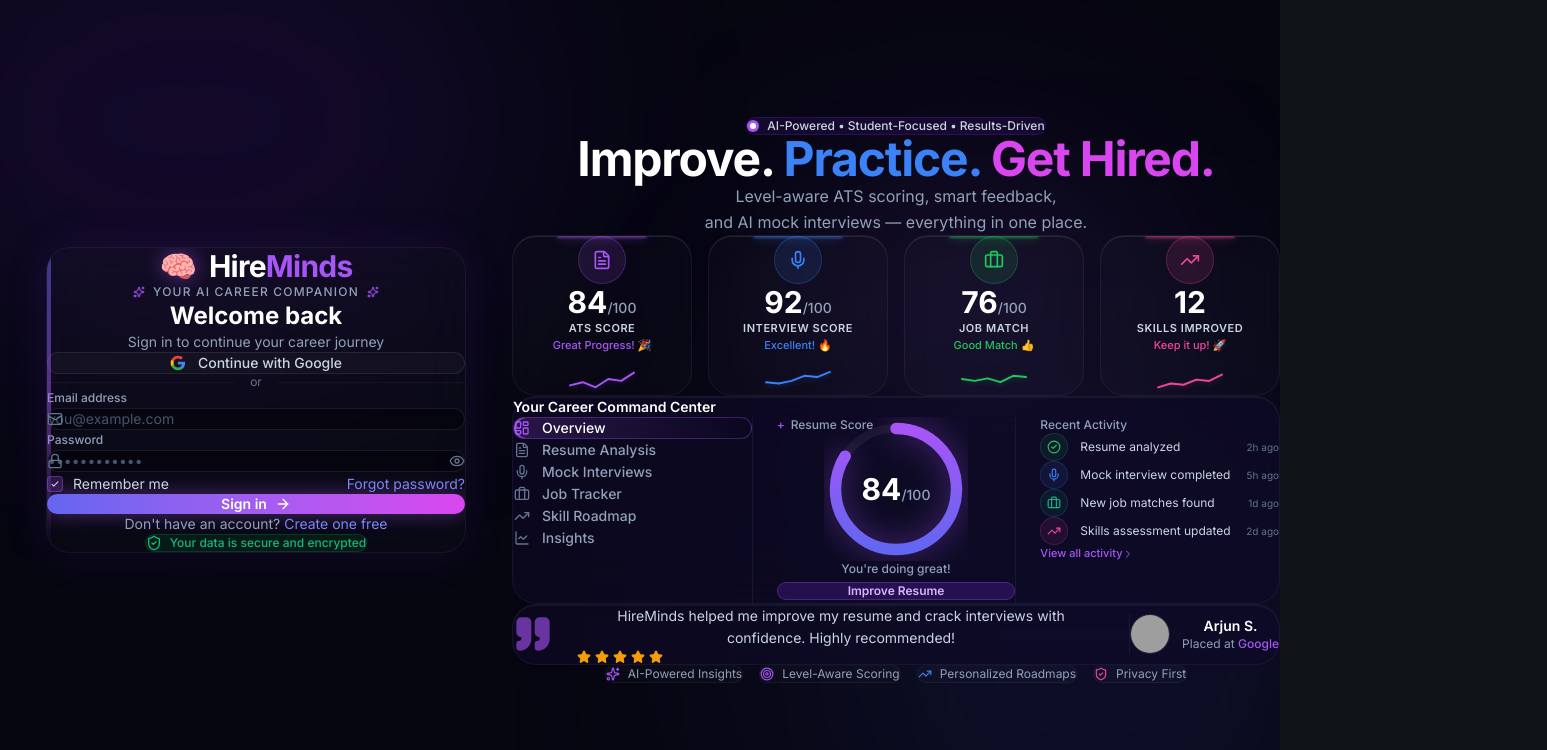
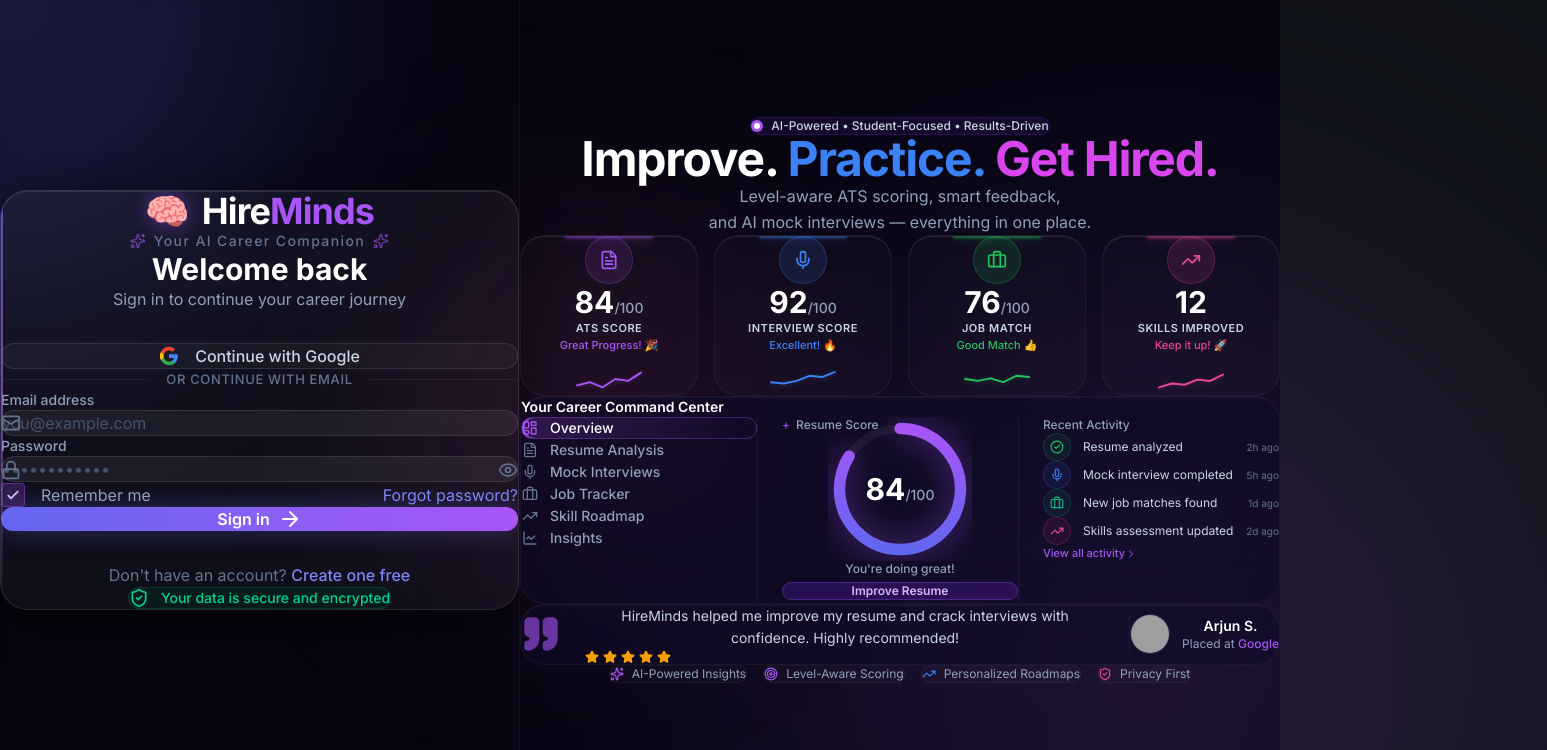
Before and after one commit to priyali01/hireminds, a React (Vite) app in the folder client/: page /login in a window 1280 px wide. Shown: the top 750 px of the page, 1547 px wide, since content can reach past the window. Built offline with nearby package versions, Linux system fonts and the light colour scheme; no server answers; grey boxes are pictures that could not be loaded.

Commit message:
login page redeigned

```diff
--- a/client/src/index.css
+++ b/client/src/index.css
@@ -77,6 +77,17 @@
   color: var(--color-text);
   line-height: 1.6;
   -webkit-font-smoothing: antialiased;
+  color-scheme: dark;
+}
+
+/* Fix autofill white background */
+input:-webkit-autofill,
+input:-webkit-autofill:hover,
+input:-webkit-autofill:focus,
+input:-webkit-autofill:active{
+  -webkit-box-shadow: 0 0 0 30px #0a0a14 inset !important;
+  -webkit-text-fill-color: white !important;
+  transition: background-color 5000s ease-in-out 0s;
 }
 
 a { color: var(--color-primary-light); text-decoration: none; }
--- a/client/src/pages/Auth/LoginPage.jsx
+++ b/client/src/pages/Auth/LoginPage.jsx
@@ -6,31 +6,34 @@
   const prefersReduced = window.matchMedia('(prefers-reduced-motion: reduce)').matches
 
   return (
-    <div className="min-h-screen bg-[#060611] text-slate-200 overflow-hidden flex flex-col xl:flex-row font-sans selection:bg-indigo-500/30 relative">
+    <div className="min-h-screen bg-[#060611] text-slate-200 font-sans selection:bg-indigo-500/30 relative flex flex-row">
 
-      {/* Abstract Background Elements */}
-      <div className="absolute top-[-10%] left-[-10%] w-[50%] h-[50%] bg-[#4c1d95]/20 rounded-full blur-[120px] pointer-events-none" />
-      <div className="absolute bottom-[-10%] right-[-5%] w-[40%] h-[60%] bg-[#312e81]/30 rounded-full blur-[140px] pointer-events-none" />
-      <div className="absolute top-[20%] right-[10%] w-[30%] h-[30%] bg-[#a855f7]/10 rounded-full blur-[100px] pointer-events-none" />
+      {/* Background blobs */}
+      <div className="absolute top-0 left-0 w-[600px] h-[600px] bg-[#6366f1]/20 rounded-full blur-[120px] pointer-events-none -translate-x-1/2 -translate-y-1/2" />
+      <div className="absolute bottom-0 right-0 w-[800px] h-[800px] bg-[#a855f7]/15 rounded-full blur-[150px] pointer-events-none translate-x-1/3 translate-y-1/3" />
+      <div className="absolute top-1/2 left-[30%] w-[400px] h-[400px] bg-[#ec4899]/10 rounded-full blur-[100px] pointer-events-none -translate-y-1/2" />
 
-      {/* Left Panel - Login Form */}
+      {/* LEFT PANEL */}
       <motion.div
         initial={{ x: prefersReduced ? 0 : -40, opacity: prefersReduced ? 1 : 0 }}
         animate={{ x: 0, opacity: 1 }}
-        transition={{ duration: prefersReduced ? 0.01 : 0.6, ease: "easeOut" }}
-        className="w-full xl:w-[40%] min-h-screen flex items-center justify-center relative z-20 p-6 lg:p-12"
+        transition={{ duration: prefersReduced ? 0.01 : 0.6, ease: 'easeOut' }}
+        className="relative z-20 w-[520px] shrink-0 min-h-screen flex items-center justify-center px-6 py-8 border-r border-white/[0.05]"
+        style={{ backdropFilter: 'blur(2px)' }}
       >
         <LoginForm />
       </motion.div>
 
-      {/* Right Panel - Product Preview */}
+      {/* RIGHT PANEL */}
       <motion.div
         initial={{ x: prefersReduced ? 0 : 40, opacity: prefersReduced ? 1 : 0 }}
         animate={{ x: 0, opacity: 1 }}
-        transition={{ duration: prefersReduced ? 0.01 : 0.6, ease: "easeOut", delay: prefersReduced ? 0 : 0.2 }}
-        className="w-full xl:w-[60%] min-h-[50vh] xl:min-h-screen relative flex flex-col items-center justify-center p-6 lg:p-12 overflow-y-auto z-10"
+        transition={{ duration: prefersReduced ? 0.01 : 0.6, ease: 'easeOut', delay: prefersReduced ? 0 : 0.15 }}
+        className="relative z-20 flex-1 min-h-screen overflow-y-auto flex items-center justify-center px-10 py-12"
       >
-        <ProductPreview />
+        <div className="w-full max-w-3xl">
+          <ProductPreview />
+        </div>
       </motion.div>
 
     </div>
--- a/client/src/pages/Auth/components/LoginForm.jsx
+++ b/client/src/pages/Auth/components/LoginForm.jsx
@@ -33,139 +33,194 @@
     }
   }
 
+  const containerVariants = {
+    hidden: {},
+    visible: {
+      transition: {
+        staggerChildren: prefersReduced ? 0 : 0.07,
+        delayChildren: prefersReduced ? 0 : 0.3,
+      },
+    },
+  }
+
+  const itemVariants = {
+    hidden: { y: prefersReduced ? 0 : 16, opacity: prefersReduced ? 1 : 0 },
+    visible: {
+      y: 0,
+      opacity: 1,
+      transition: { duration: prefersReduced ? 0.01 : 0.4, ease: 'easeOut' },
+    },
+  }
+
   return (
-    <div className="w-full max-w-[420px] mx-auto bg-white/[0.02] backdrop-blur-xl border border-white/[0.05] shadow-[0_0_40px_rgba(76,29,149,0.2)] rounded-3xl p-8 lg:p-10 relative overflow-hidden">
+    <div className="w-full bg-white/[0.04] backdrop-blur-2xl border border-white/[0.10] shadow-[inset_0_1px_1px_0_rgba(255,255,255,0.10),0_12px_40px_rgba(0,0,0,0.6)] rounded-[28px] px-10 pt-14 pb-10 lg:px-12 lg:pt-16 lg:pb-12 relative overflow-hidden min-h-auto flex flex-col justify-center">
 
-      {/* Subtle edge highlight */}
-      <div className="absolute top-0 left-0 w-1 h-full bg-gradient-to-b from-[#6366f1] via-[#a855f7] to-transparent opacity-50"></div>
+      {/* Left edge accent */}
+      <div className="absolute top-0 left-0 w-[2px] h-full bg-gradient-to-b from-[#6366f1] via-[#a855f7] to-transparent opacity-70 rounded-l-[28px]" />
 
-      <div className="flex flex-col items-center mb-10">
-        <div className="flex items-center gap-3 mb-3">
-          <div className="text-3xl filter drop-shadow-[0_0_10px_rgba(168,85,247,0.5)]">🧠</div>
-          <span className="text-3xl font-bold tracking-tight text-white">
+      <motion.div
+        variants={containerVariants}
+        initial="hidden"
+        animate="visible"
+        className="flex flex-col w-full gap-8"
+      >
+        {/* Top Section: Headers */}
+        <div className="flex flex-col items-center">
+          <motion.div variants={itemVariants} className="flex items-center gap-3 mb-6">
+            <div className="text-4xl filter drop-shadow-[0_0_10px_rgba(168,85,247,0.5)]">🧠</div>
+            <span className="text-4xl font-bold tracking-tight text-white">
               Hire<span className="text-[#a855f7]">Minds</span>
             </span>
-        </div>
-        <div className="flex items-center gap-2 text-xs font-medium text-slate-400 uppercase tracking-widest">
-          <Sparkles className="w-3 h-3 text-[#a855f7]" />
+          </motion.div>
+
+          <motion.div
+            variants={itemVariants}
+            className="flex items-center gap-2 text-sm font-medium text-slate-500 tracking-widest mb-10"
+          >
+            <Sparkles className="w-4 h-4 text-[#a855f7]/60" />
             Your AI Career Companion
-          <Sparkles className="w-3 h-3 text-[#a855f7]" />
-        </div>
+            <Sparkles className="w-4 h-4 text-[#a855f7]/60" />
+          </motion.div>
+
+          <motion.h2 variants={itemVariants} className="text-3xl font-bold text-white mb-2 text-center">
+            Welcome back
+          </motion.h2>
+          <motion.p variants={itemVariants} className="text-slate-400 text-base text-center">
+            Sign in to continue your career journey
+          </motion.p>
         </div>
 
-      <div className="text-center mb-8">
-        <h2 className="text-2xl font-bold text-white mb-2">Welcome back</h2>
-        <p className="text-slate-400 text-sm">Sign in to continue your career journey</p>
-      </div>
-
-      <button
+        {/* Middle Section: Form and Actions */}
+        <div className="flex flex-col w-full mt-6 mb-6 space-y-4">
+          <motion.button
+            variants={itemVariants}
             type="button"
-        className="w-full flex items-center justify-center gap-3 bg-white/[0.03] hover:bg-white/[0.06] border border-white/[0.08] text-slate-300 rounded-xl py-3 text-sm font-medium transition-colors mb-6 shadow-inner"
+            className="w-full flex items-center justify-center gap-4 bg-white/[0.04] hover:bg-white/[0.08] border border-white/[0.10] text-slate-300 rounded-xl py-5 text-base font-medium transition-all"
           >
-        <svg className="w-4 h-4" viewBox="0 0 24 24" fill="none" xmlns="http://www.w3.org/2000/svg">
+            <svg className="w-5 h-5 shrink-0" viewBox="0 0 24 24" fill="none">
               <path d="M22.56 12.25c0-.78-.07-1.53-.2-2.25H12v4.26h5.92c-.26 1.37-1.04 2.53-2.21 3.31v2.77h3.57c2.08-1.92 3.28-4.74 3.28-8.09z" fill="#4285F4"/>
               <path d="M12 23c2.97 0 5.46-.98 7.28-2.66l-3.57-2.77c-.98.66-2.23 1.06-3.71 1.06-2.86 0-5.29-1.93-6.16-4.53H2.18v2.84C3.99 20.53 7.7 23 12 23z" fill="#34A853"/>
               <path d="M5.84 14.09c-.22-.66-.35-1.36-.35-2.09s.13-1.43.35-2.09V7.07H2.18C1.43 8.55 1 10.22 1 12s.43 3.45 1.18 4.93l2.85-2.22.81-.62z" fill="#FBBC05"/>
               <path d="M12 5.38c1.62 0 3.06.56 4.21 1.64l3.15-3.15C17.45 2.09 14.97 1 12 1 7.7 1 3.99 3.47 2.18 7.07l3.66 2.84c.87-2.6 3.3-4.53 6.16-4.53z" fill="#EA4335"/>
             </svg>
             Continue with Google
-      </button>
+          </motion.button>
 
-      <div className="flex items-center gap-4 mb-6">
-        <div className="flex-1 h-px bg-white/[0.04]"></div>
-        <span className="text-xs text-slate-500">or</span>
-        <div className="flex-1 h-px bg-white/[0.04]"></div>
-      </div>
+          <motion.div variants={itemVariants} className="flex items-center gap-4 w-full">
+            <div className="flex-1 h-px bg-white/[0.06]" />
+            <span className="text-[13px] text-slate-500 uppercase tracking-wider font-medium">or continue with email</span>
+            <div className="flex-1 h-px bg-white/[0.06]" />
+          </motion.div>
 
-      <form onSubmit={handleSubmit(onSubmit)} className="space-y-5" noValidate>
-        <div>
-          <label className="block text-xs font-medium text-slate-400 mb-1.5 ml-1">Email address</label>
+          <form onSubmit={handleSubmit(onSubmit)} className="w-full space-y-6" noValidate>
+            <motion.div variants={itemVariants}>
+              <label className="block text-sm font-medium text-slate-400 mb-3 ml-1">
+                Email address
+              </label>
               <div className="relative">
-            <div className="absolute inset-y-0 left-0 pl-3.5 flex items-center pointer-events-none text-slate-500">
-              <Mail className="w-4 h-4" />
+                <div className="absolute inset-y-0 left-0 pl-4 flex items-center pointer-events-none">
+                  <Mail className="w-5 h-5 text-slate-500" />
                 </div>
                 <input
                   type="email"
                   placeholder="you@example.com"
-              className="w-full bg-[#030308]/50 border border-white/[0.08] text-white rounded-xl py-3 pl-11 pr-4 text-sm focus:outline-none focus:border-[#a855f7]/50 focus:ring-1 focus:ring-[#a855f7]/50 transition-colors placeholder:text-slate-600 shadow-inner"
+                  className="w-full bg-white/[0.06] border border-white/[0.10] text-white rounded-xl py-4 pl-12 pr-4 text-base focus:outline-none focus:border-[#a855f7]/60 focus:ring-1 focus:ring-[#a855f7]/30 transition-all placeholder:text-slate-600"
                   {...register('email', {
                     required: 'Email is required',
                     pattern: { value: /^\S+@\S+\.\S+$/, message: 'Enter a valid email' },
                   })}
                 />
               </div>
-          {errors.email && <p className="text-red-400 text-xs mt-1.5 ml-1">{errors.email.message}</p>}
-        </div>
+              {errors.email && (
+                <p className="text-red-400 text-sm mt-2 ml-1">{errors.email.message}</p>
+              )}
+            </motion.div>
 
-        <div>
-          <label className="block text-xs font-medium text-slate-400 mb-1.5 ml-1">Password</label>
+            <motion.div variants={itemVariants}>
+              <label className="block text-sm font-medium text-slate-400 mb-3 ml-1">
+                Password
+              </label>
               <div className="relative">
-            <div className="absolute inset-y-0 left-0 pl-3.5 flex items-center pointer-events-none text-slate-500">
-              <Lock className="w-4 h-4" />
+                <div className="absolute inset-y-0 left-0 pl-4 flex items-center pointer-events-none">
+                  <Lock className="w-5 h-5 text-slate-500" />
                 </div>
                 <input
-              type={showPassword ? "text" : "password"}
+                  type={showPassword ? 'text' : 'password'}
                   placeholder="••••••••••••"
-              className="w-full bg-[#030308]/50 border border-white/[0.08] text-white rounded-xl py-3 pl-11 pr-11 text-sm focus:outline-none focus:border-[#a855f7]/50 focus:ring-1 focus:ring-[#a855f7]/50 transition-colors placeholder:text-slate-600 shadow-inner"
+                  className="w-full bg-white/[0.06] border border-white/[0.10] text-white rounded-xl py-5 pl-12 pr-12 text-base focus:outline-none focus:border-[#a855f7]/60 focus:ring-1 focus:ring-[#a855f7]/30 transition-all placeholder:text-slate-600"
                   {...register('password', { required: 'Password is required' })}
                 />
                 <button
                   type="button"
                   onClick={() => setShowPassword(!showPassword)}
-              className="absolute inset-y-0 right-0 pr-3.5 flex items-center text-slate-500 hover:text-slate-300 transition-colors"
+                  className="absolute inset-y-0 right-0 pr-4 flex items-center text-slate-500 hover:text-slate-300 transition-colors"
                 >
-              {showPassword ? <EyeOff className="w-4 h-4" /> : <Eye className="w-4 h-4" />}
+                  {showPassword ? <EyeOff className="w-5 h-5" /> : <Eye className="w-5 h-5" />}
                 </button>
               </div>
-          {errors.password && <p className="text-red-400 text-xs mt-1.5 ml-1">{errors.password.message}</p>}
-        </div>
+              {errors.password && (
+                <p className="text-red-400 text-sm mt-2 ml-1">{errors.password.message}</p>
+              )}
+            </motion.div>
 
-        <div className="flex items-center justify-between text-sm pt-1">
-          <label className="flex items-center gap-2.5 cursor-pointer group">
-            <div className="relative flex items-center justify-center w-4 h-4 rounded border border-[#a855f7]/40 bg-[#a855f7]/20 group-hover:bg-[#a855f7]/30 transition-colors">
+            <motion.div variants={itemVariants} className="flex items-center justify-between pt-2">
+              <label className="flex items-center gap-4 cursor-pointer group">
+                <div className="relative flex items-center justify-center w-6 h-6 rounded border border-[#a855f7]/40 bg-[#a855f7]/20 group-hover:bg-[#a855f7]/30 transition-colors shrink-0">
                   <input type="checkbox" className="opacity-0 absolute inset-0 cursor-pointer" defaultChecked />
-              <svg className="w-2.5 h-2.5 text-[#d8b4fe]" fill="none" viewBox="0 0 24 24" stroke="currentColor" strokeWidth={3}>
+                  <svg className="w-4 h-4 text-[#d8b4fe]" fill="none" viewBox="0 0 24 24" stroke="currentColor" strokeWidth={3}>
                     <path strokeLinecap="round" strokeLinejoin="round" d="M5 13l4 4L19 7" />
                   </svg>
                 </div>
-            <span className="text-slate-300">Remember me</span>
+                <span className="text-base text-slate-400">Remember me</span>
               </label>
-          <Link to="#" className="text-[#a855f7] hover:text-[#d8b4fe] transition-colors">
+              <Link to="#" className="text-base text-[#a855f7] hover:text-[#d8b4fe] transition-colors">
                 Forgot password?
               </Link>
-        </div>
+            </motion.div>
 
             {serverError && (
-          <div className="bg-red-500/10 border border-red-500/20 text-red-400 text-sm p-3 rounded-xl">
+              <motion.div
+                initial={{ opacity: 0, y: -8 }}
+                animate={{ opacity: 1, y: 0 }}
+                className="bg-red-500/10 border border-red-500/20 text-red-400 text-sm p-3 rounded-xl"
+              >
                 {serverError}
-          </div>
+              </motion.div>
             )}
 
+            <motion.div variants={itemVariants} className="pt-4">
               <motion.button
                 type="submit"
                 disabled={isLoading}
-          whileHover={!prefersReduced && !isLoading ? { scale: 1.02 } : {}}
+                whileHover={!prefersReduced && !isLoading ? { scale: 1.01 } : {}}
                 whileTap={!prefersReduced && !isLoading ? { scale: 0.98 } : {}}
-          className="w-full flex items-center justify-center gap-2 bg-gradient-to-r from-[#6366f1] to-[#d946ef] text-white rounded-xl py-3.5 text-sm font-semibold transition-all disabled:opacity-70 disabled:cursor-not-allowed shadow-[0_0_20px_rgba(168,85,247,0.4)] hover:shadow-[0_0_30px_rgba(168,85,247,0.6)] mt-2"
+                className="w-full flex items-center justify-center gap-2 bg-gradient-to-r from-[#6366f1] to-[#a855f7] text-white rounded-xl py-5 text-base font-semibold transition-all disabled:opacity-60 disabled:cursor-not-allowed shadow-[0_0_24px_rgba(99,102,241,0.35)] hover:shadow-[0_0_32px_rgba(168,85,247,0.45)]"
               >
                 {isLoading ? 'Signing in...' : 'Sign in'}
-          {!isLoading && <ArrowRight className="w-4 h-4" />}
+                {!isLoading && <ArrowRight className="w-6 h-6" />}
               </motion.button>
+            </motion.div>
           </form>
+        </div>
 
-      <div className="mt-8 text-center text-sm text-slate-400">
+        {/* Bottom Section: Footer Links */}
+        <div className="flex flex-col items-center">
+          <motion.div variants={itemVariants} className="text-center text-base text-slate-500 mb-6">
             Don't have an account?{' '}
-        <Link to="/register" className="text-[#a855f7] hover:text-[#d8b4fe] transition-colors">
+            <Link to="/register" className="text-[#a855f7] hover:text-[#d8b4fe] transition-colors font-medium">
               Create one free
             </Link>
+          </motion.div>
+
+          <motion.div variants={itemVariants} className="flex justify-center">
+            <div className="inline-flex items-center gap-3 px-6 py-3 rounded-full bg-emerald-950/40 border border-emerald-500/20">
+              <ShieldCheck className="w-5 h-5 text-emerald-400" />
+              <span className="text-sm text-emerald-400 font-medium">Your data is secure and encrypted</span>
+            </div>
+          </motion.div>
         </div>
 
-      <div className="mt-8 flex justify-center">
-        <div className="inline-flex items-center gap-2 px-4 py-2 rounded-full bg-[#052e16]/50 border border-[#10b981]/20">
-          <ShieldCheck className="w-4 h-4 text-[#10b981]" />
-          <span className="text-xs text-[#10b981] font-medium">Your data is secure and encrypted</span>
-        </div>
-      </div>
+      </motion.div>
     </div>
   )
 }
```
Lines whose indentation alone changed are shown as unchanged.
